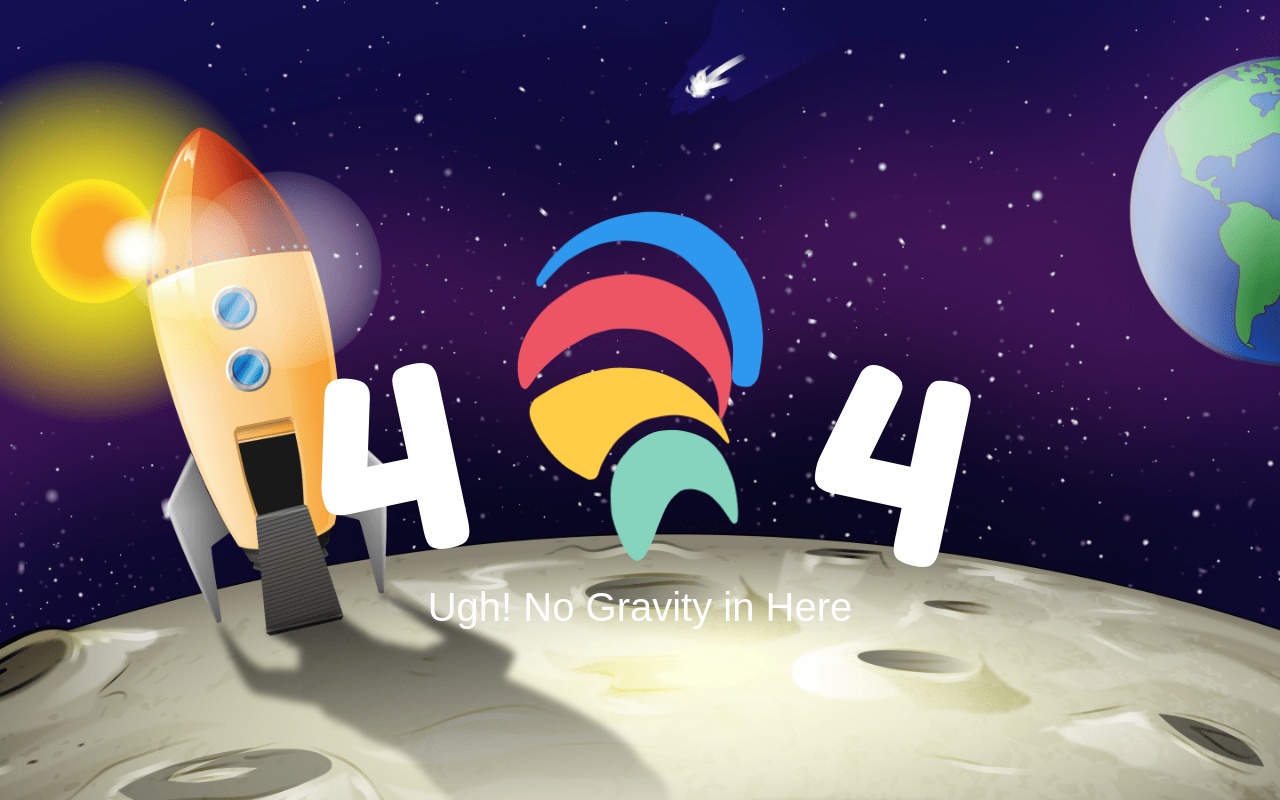
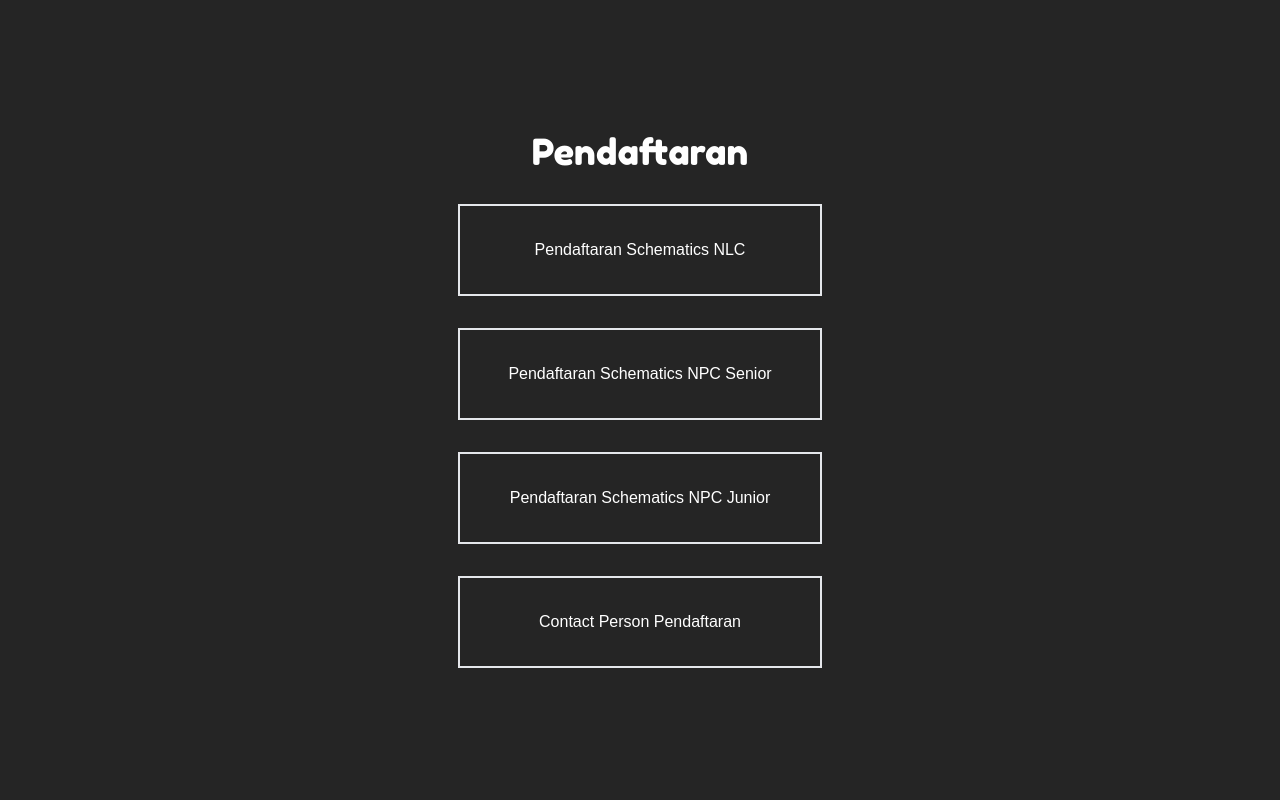
Before and after one commit to Teche-Corp/schematics-2022-frontend, a Next.js app: page /daftar in a window 1280 px wide. Before the commit this address had no page. Built offline with nearby package versions, Linux system fonts and the light colour scheme.

Commit message:
chore: temporary join now

```diff
--- /dev/null
+++ b/pages/daftar.jsx
@@ -0,0 +1,25 @@
+import React from 'react';
+
+export default function daftar(){
+    return(
+        <div>
+            <main className="bg-dark-primary h-screen p-[108px] w-full flex items-center justify-center flex-col gap-y-4 md:gap-y-8">
+                <h1 className="font-primary text-white text-4xl">Pendaftaran</h1>
+                <div className="gap-y-4 md:gap-y-8 max-w-xl flex flex-col text-center">
+                    <a className="font-secondary text-white border-2 px-12 py-8 w-full hover:bg-white hover:text-dark-primary" href="https://forms.gle/wYyCBnnEsvsyc3Et5">
+                        Pendaftaran Schematics NLC
+                    </a>
+                    <a className="font-secondary text-white border-2 px-12 py-8 w-full hover:bg-white hover:text-dark-primary" href="https://forms.gle/rf9vpMUg5nYJwaoK9">
+                        Pendaftaran Schematics NPC Senior
+                    </a>
+                    <a className="font-secondary text-white border-2 px-12 py-8 w-full hover:bg-white hover:text-dark-primary" href="https://forms.gle/NuBUvtBG62ZzyTet6">
+                        Pendaftaran Schematics NPC Junior
+                    </a>
+                    <a className="font-secondary text-white border-2 px-12 py-8 w-full hover:bg-white hover:text-dark-primary" href="https://schematics.its.ac.id/pendaftaran-schematics">
+                        Contact Person Pendaftaran
+                    </a>
+                </div>
+            </main>
+        </div>
+    )
+}
--- a/pages/index.jsx
+++ b/pages/index.jsx
@@ -212,7 +212,7 @@ export default function Home() {
               Bersama dengan 10.000+ Pendaftar Lain
             </h2>
             <div className="flex justify-center w-full py-3 mt-4 xl:py-5 md:mt-7">
-              <Link href="/login">
+              <Link href="/daftar">
                 <a className="inline-block w-[90%] px-12 py-3 text-xl text-center text-white uppercase rounded-md select-none sm:w-auto md:px-24 xl:py-5 md:text-2xl xl:text-4xl home-btn-bg xl:px-36 text-border-thin font-primary">
                   Join Now!!!
                 </a>
--- a/pages/nlc.jsx
+++ b/pages/nlc.jsx
@@ -185,7 +185,7 @@ export default function NLC() {
           <div className="flex items-center w-11/12 pt-16 mx-auto md:pt-52">
             <div className="w-fit">
               <h1 className="font-primary text-lg leading-tight md:leading-snug md:text-[50px] text-white">
-                Total Hadiah Rp 1,5 Juta+++
+                Total Hadiah Rp 17 Juta+++
                 <br />
                 Dan Freepas Teknik Informatika ITS
               </h1>
```
